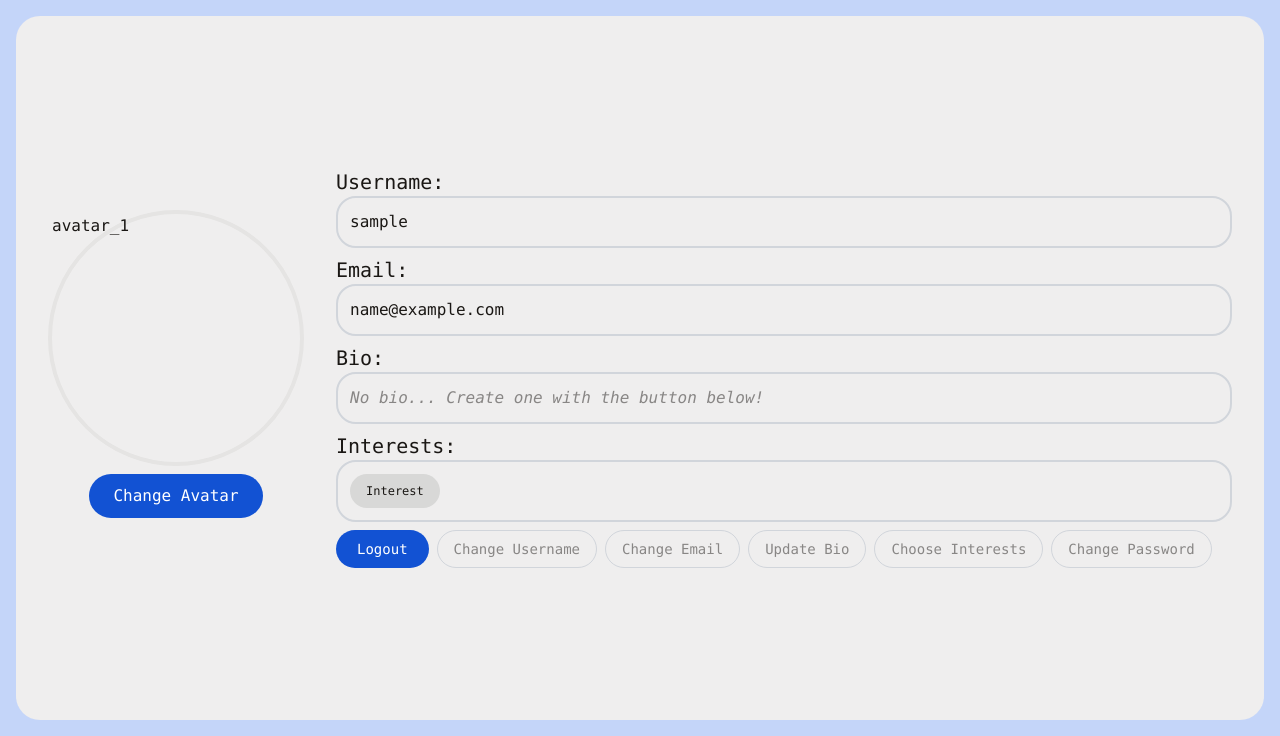
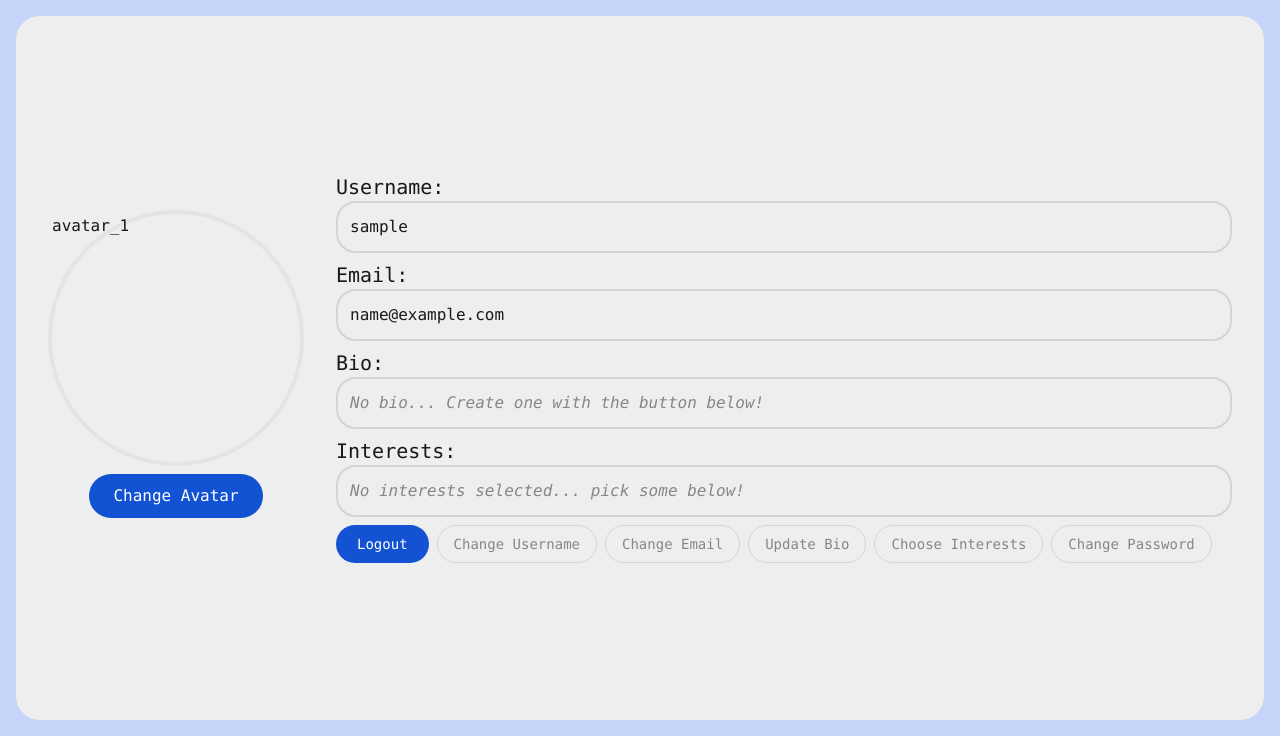
Before and after one commit to Vylan66/TimePocket, a Flask app: page /profile in a window 1280 px wide. Shown: the part 64-800 px from the top of the page. Run offline with Flask 3, Linux system fonts and the light colour scheme; the visitor is signed in with stand-in values (Sample User, id 1); data that the repository does not hold is empty.

Commit message:
feat(interests): display users interests on profile page

```diff
--- a/app/routes.py
+++ b/app/routes.py
@@ -441,7 +441,9 @@ def get_user():
         'email': current_user.email,
         'avatar': current_user.avatar,
         'bio': current_user.bio,
-        'interests': [current_user.interest_1, current_user.interest_2, current_user.interest_3]
+        'interest_1': current_user.interest_1,
+        'interest_2': current_user.interest_2,
+        'interest_3': current_user.interest_3
     })
 
 @main.route('/api/user', methods=['PUT'])
--- a/app/static/css/profile.css
+++ b/app/static/css/profile.css
@@ -22,3 +22,7 @@
 .avatar-option.chosen {
     border-color: var(--blue) !important;
 }
+
+.interest {
+    background-color: var(--bg-hover);
+}
--- a/app/static/js/profile.js
+++ b/app/static/js/profile.js
@@ -1,10 +1,10 @@
 let user = {}; // {id, username, email, avatar, bio}
-let interests = []
+let interests = {}
 
-document.addEventListener("DOMContentLoaded", () => {
-    loadUser();
+document.addEventListener("DOMContentLoaded", async () => {
+    await loadInterests();
+    await loadUser();
     setupEvents();
-    loadInterests(); // put into setInterests when it is defined
 });
 
 const loadUser = async () => {
@@ -18,7 +18,7 @@ const loadUser = async () => {
     fillUsername(user);
     fillEmail(user);
     fillBio(user);
-    // setInterests(user);
+    setInterests(user);
     setAvatar(user);
     return user;
 }
@@ -29,7 +29,11 @@ const loadInterests = async () => {
         return;
     }
     const data = await result.json();
-    interests = data;
+    for (let i in data) {
+        const id = data[i]["id"];
+        const name = data[i]["name"];
+        interests[id] = name;
+    }
 }
 
 // Displays username
@@ -55,7 +59,31 @@ const fillBio = (user) => {
     }
 };
 
-// set interests
+// Displays the user's chosen interests
+const setInterests = (user) => {
+    const userInterests = [user["interest_1"], user["interest_2"], user["interest_3"]];
+    let allNull = true;
+    const location = document.getElementById("interests-container");
+    location.innerHTML = ``;
+
+    for (let int_n in userInterests) {
+        if (userInterests[int_n] != null) {
+            allNull = false;
+            location.appendChild(buildInterest(interests[userInterests[int_n]]));
+        }
+    }
+    if (allNull) {
+        location.innerHTML = `<p id="interest-placeholder" class="italic" style="color: var(--text-secondary)"> No interests selected... pick some below! </p>`
+    }
+}
+
+// Creates an interest label
+const buildInterest = (newInterest) => {
+    const newInt = document.createElement('div');
+    newInt.className = 'interest';
+    newInt.innerHTML = `${newInterest}`;
+    return newInt;
+}
 
 // Displays the user's chosen avatar
 const setAvatar = (user) => {
--- a/app/templates/profile.html
+++ b/app/templates/profile.html
@@ -43,8 +43,7 @@
         </div>
         <div id="user-interests">
             <p class="text-xl"> Interests: </p>
-            <div id="interests-container" class="border-2 rounded-[20px] flex items-center p-3" style="border-color: var(--border-darker);">
-                <div id="interest" class="interest" style="background: var(--bg-hover);"> Interest </div>
+            <div id="interests-container" class="border-2 rounded-[20px] flex items-center p-3 gap-2" style="border-color: var(--border-darker);">
             </div>
         </div>
         <div id="account-modifications" class="flex gap-2 flex-wrap justify-center md:justify-start">
```
